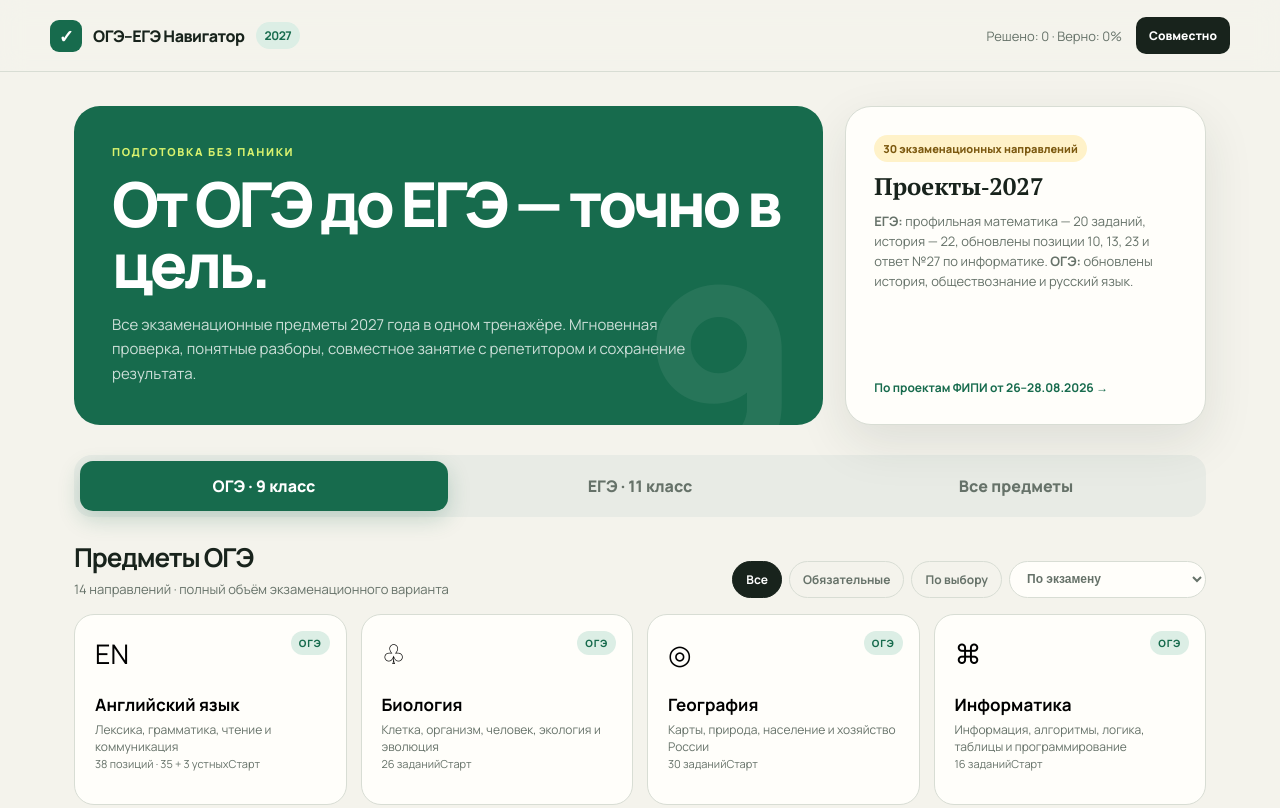
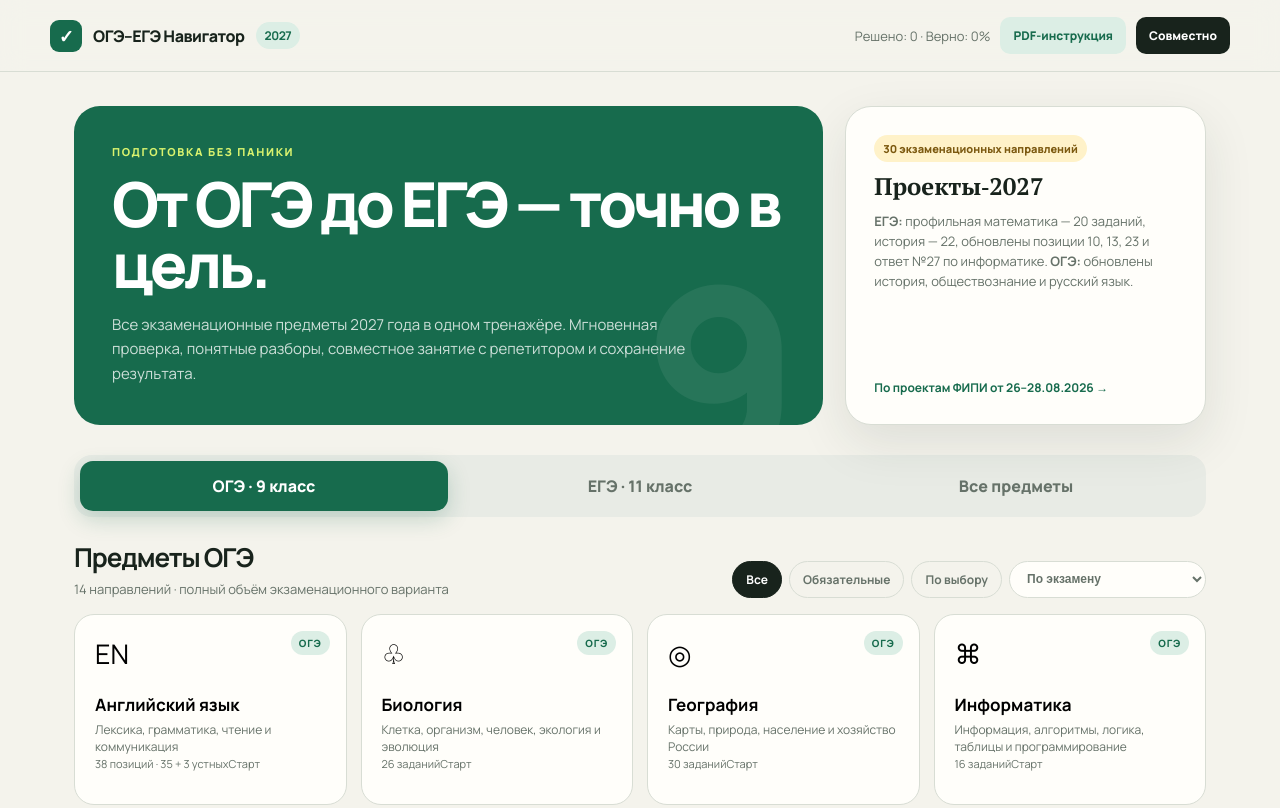
Before and after one commit to avgur264-bot/oge-trainer-2026-2027, a plain HTML site: page oge-trainer-2026.html in a window 1280 px wide. Shown: the top 808 px of the page. Drawn offline with Linux system fonts and the light colour scheme.

Commit message:
Добавить видимую ссылку на PDF и отключить кэш

```diff
--- a/oge-trainer-2026.html
+++ b/oge-trainer-2026.html
@@ -3,13 +3,16 @@
 <head>
   <meta charset="utf-8">
   <meta name="viewport" content="width=device-width,initial-scale=1">
+  <meta http-equiv="cache-control" content="no-cache, no-store, must-revalidate">
+  <meta http-equiv="pragma" content="no-cache">
+  <meta http-equiv="expires" content="0">
   <title>ОГЭ–ЕГЭ Навигатор — тренажёр 2027</title>
   <style>
     @import url('https://fonts.googleapis.com/css2?family=Manrope:wght@400;500;600;700;800&family=PT+Serif:ital,wght@0,700;1,400&display=swap');
     :root{--ink:#18231c;--muted:#667269;--paper:#f4f3ec;--card:#fffefa;--line:#d8ddd4;--green:#176b4d;--green2:#dceee5;--lime:#d9f26e;--yellow:#f7c84b;--red:#b6433b;--shadow:0 18px 50px rgba(29,48,35,.10)}
     *{box-sizing:border-box} body{margin:0;background:var(--paper);color:var(--ink);font-family:Manrope,system-ui,sans-serif} button,input{font:inherit}
     .app{min-height:100vh}.top{height:72px;padding:0 max(24px,calc((100% - 1180px)/2));display:flex;align-items:center;justify-content:space-between;border-bottom:1px solid var(--line);background:rgba(244,243,236,.92);position:sticky;top:0;z-index:5;backdrop-filter:blur(12px)}
-    .brand{display:flex;align-items:center;gap:11px;font-weight:800;letter-spacing:-.03em}.mark{width:32px;height:32px;background:var(--green);color:#fff;border-radius:9px;display:grid;place-items:center}.mark:after{content:'✓';font-size:18px}.year{font-size:12px;color:var(--green);background:var(--green2);padding:5px 9px;border-radius:99px;font-weight:700}.topstat{font-size:13px;color:var(--muted)}.topright{display:flex;align-items:center;gap:14px}.room-btn{border:0;background:var(--ink);color:#fff;border-radius:10px;padding:10px 13px;font-size:12px;font-weight:800;cursor:pointer}
+    .brand{display:flex;align-items:center;gap:11px;font-weight:800;letter-spacing:-.03em}.mark{width:32px;height:32px;background:var(--green);color:#fff;border-radius:9px;display:grid;place-items:center}.mark:after{content:'✓';font-size:18px}.year{font-size:12px;color:var(--green);background:var(--green2);padding:5px 9px;border-radius:99px;font-weight:700}.topstat{font-size:13px;color:var(--muted)}.topright{display:flex;align-items:center;gap:10px}.room-btn,.guide-btn{border:0;border-radius:10px;padding:10px 13px;font-size:12px;font-weight:800;cursor:pointer;text-decoration:none}.room-btn{background:var(--ink);color:#fff}.guide-btn{background:var(--green2);color:var(--green)}
     main{max-width:1180px;margin:auto;padding:34px 24px 70px}.hero{display:grid;grid-template-columns:1.35fr .65fr;gap:22px;margin-bottom:28px}.hero-main{background:var(--green);color:#fff;border-radius:26px;padding:38px;position:relative;overflow:hidden;min-height:250px}.hero-main:after{content:'9';position:absolute;right:24px;bottom:-72px;font:800 250px/1 Manrope;color:rgba(255,255,255,.07)}
     .eyebrow{text-transform:uppercase;letter-spacing:.15em;font-size:11px;font-weight:800;color:var(--lime)}h1{font:800 clamp(34px,5vw,62px)/.98 Manrope;margin:15px 0 17px;letter-spacing:-.055em;max-width:700px}.hero p{max-width:610px;margin:0;color:rgba(255,255,255,.78);font-size:15px;line-height:1.65}.update{background:var(--card);border:1px solid var(--line);border-radius:26px;padding:28px;box-shadow:var(--shadow);display:flex;flex-direction:column}.update h2{font:700 24px/1.2 'PT Serif',serif;margin:10px 0}.update p{color:var(--muted);font-size:13px;line-height:1.55}.update .tag{align-self:flex-start;background:#fff2c9;color:#7c5910;border-radius:99px;padding:6px 9px;font-size:11px;font-weight:800}.official{margin-top:auto;color:var(--green);font-size:12px;font-weight:700}
     .exam-switch{display:grid;grid-template-columns:repeat(3,1fr);gap:8px;background:#e8ebe5;border-radius:18px;padding:6px;margin:30px 0 4px}.exam-button{border:0;background:transparent;color:var(--muted);border-radius:13px;padding:14px 20px;font-weight:800;cursor:pointer}.exam-button.active{background:var(--green);color:#fff;box-shadow:0 8px 22px rgba(23,107,77,.22)}.toolbar{display:flex;justify-content:space-between;align-items:end;gap:20px;margin:22px 0 16px}.toolbar h2{margin:0;font-size:26px;letter-spacing:-.04em}.toolbar p{margin:5px 0 0;color:var(--muted);font-size:13px}.filters{display:flex;gap:7px;flex-wrap:wrap;justify-content:flex-end}.filter,.sort-select{border:1px solid var(--line);background:transparent;padding:9px 13px;border-radius:99px;color:var(--muted);font-size:12px;font-weight:700}.filter{cursor:pointer}.filter.active{background:var(--ink);color:#fff;border-color:var(--ink)}.sort-select{background:var(--card);cursor:pointer;outline:none}
@@ -22,7 +25,7 @@
   </style>
 </head>
 <body><div class="app">
-  <header class="top"><div class="brand"><span class="mark"></span>ОГЭ–ЕГЭ Навигатор <span class="year">2027</span></div><div class="topright"><div class="topstat" id="topstat">Решено: 0 · Верно: 0%</div><button class="room-btn" id="roomOpen">Совместно</button></div></header>
+  <header class="top"><div class="brand"><span class="mark"></span>ОГЭ–ЕГЭ Навигатор <span class="year">2027</span></div><div class="topright"><div class="topstat" id="topstat">Решено: 0 · Верно: 0%</div><a class="guide-btn" href="instrukciya-repetitora-oge-ege-2027.pdf?v=20270903-3" target="_blank">PDF-инструкция</a><button class="room-btn" id="roomOpen">Совместно</button></div></header>
   <main>
     <section class="hero"><div class="hero-main"><div class="eyebrow">Подготовка без паники</div><h1>От ОГЭ до ЕГЭ — точно в цель.</h1><p>Все экзаменационные предметы 2027 года в одном тренажёре. Мгновенная проверка, понятные разборы, совместное занятие с репетитором и сохранение результата.</p></div>
       <aside class="update"><span class="tag">30 экзаменационных направлений</span><h2>Проекты‑2027</h2><p><b>ЕГЭ:</b> профильная математика — 20 заданий, история — 22, обновлены позиции 10, 13, 23 и ответ №27 по информатике. <b>ОГЭ:</b> обновлены история, обществознание и русский язык.</p><div class="official">По проектам ФИПИ от 26–28.08.2026 →</div></aside></section>
```
